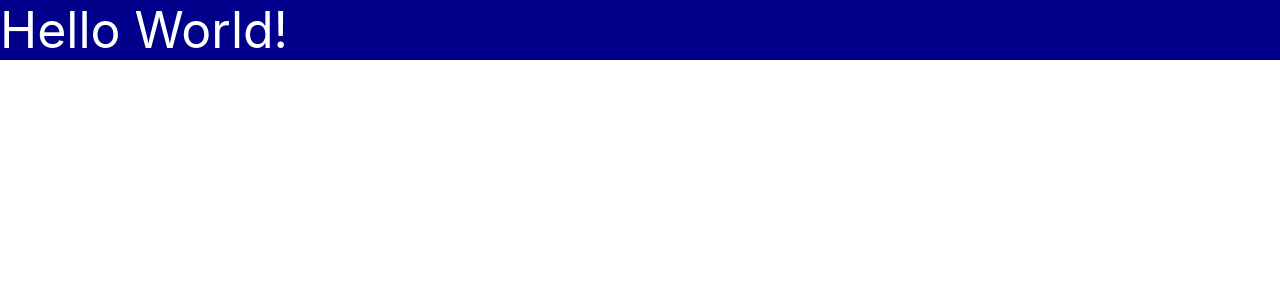
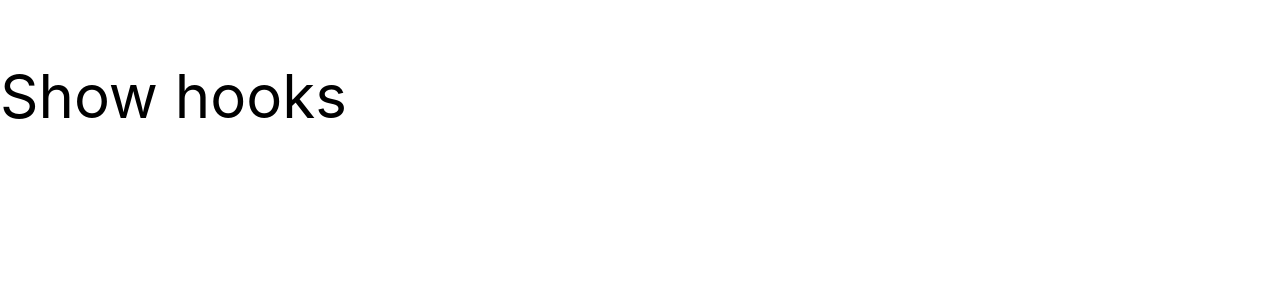
Before and after one commit to Gxelol/Learning-REACT, a React (Create React App) app in the folder learning-hooks/: page / in a window 1280 px wide. Shown: the top 300 px of the page. Built offline with nearby package versions, Linux system fonts and the light colour scheme.

Commit message:
React-hooks flow with console

```diff
--- a/learning-hooks/src/templates/App/index.jsx
+++ b/learning-hooks/src/templates/App/index.jsx
@@ -1,46 +1,72 @@
-import { useDebugValue, useEffect, useState } from 'react';
-import './styles.css';
+import { useEffect, useLayoutEffect, useRef, useState } from 'react';
 
-const useMediaMatch = (queryValue, initialValue = false) => {
-  const [match, setMatch] = useState(initialValue);
+export const ReactHooks = () => {
+  console.log('%cCHILD RENDER STARTING...', 'color: #36c236');
 
-  useDebugValue(`Query: ${queryValue}`, name => {
-    return name + 'modified';
-  })
+  // Lazy Initializer #1
+  const [state1, setState1] = useState(() => {
+    const state = new Date().toLocaleDateString();
+    console.log('%cState Lazy initializer - (useState + InitialValue) = ' + state, 'color: #36c236');
+    return state;
+  });
+  const renders = useRef(0);
 
   useEffect(() => {
-    let isMounted = true;
-    const matchMedia = window.matchMedia(queryValue);
+    console.log('%cuseEffect (UPDATE state1) ' + state1, 'color: #ffed48');
+  }, [state1]);
 
-    const handleChange = () => {
-      if (!isMounted) return;
-      setMatch(!!matchMedia.matches);
-    }
-
-    matchMedia.addEventListener('change', handleChange);
-    setMatch(!!matchMedia.matches);
+  useEffect(() => {
+    console.log('%cuseEffect -> No Dependencies', 'color: #ffed48');
+    renders.current += 1;
 
     return () => {
-      isMounted = false;
-      matchMedia.removeEventListener('change', handleChange);
-    }
-  }, [queryValue])
+      console.log('%cuseEffect (Cleanup) -> No Dependencies', 'color: #ffed48');
+    };
+  });
 
-  return match;
+  useEffect(() => {
+    const listener = () => console.log('Listener...');
+    console.log('%cuseEffect -> Empty dependencies', 'color: #ffed48');
+
+    return () => {
+      console.log('%cuseEffect (Cleanup) -> Empty dependencies', 'color: #ffed48');
+    };
+  }, []);
+
+  useLayoutEffect(() => {
+    console.log('%cuseLayoutEffect', 'color: #ff3a6b');
+
+    return () => {
+      console.log('%cuseLayoutEffect (Cleanup)', 'color: #ff3a6b');
+    };
+  });
+
+  console.log('%cCHILD RENDER ' + renders.current + ' ENDING...', 'color: #36c236');
+  return (
+    <div onClick={() => setState1(new Date().toLocaleString('pt-br'))} style={{ fontSize: '60px' }}>
+      State: {state1}
+    </div>
+  );
 };
 
 export const App = () => {
-  const enormous = useMediaMatch('(min-width: 1280px)');
-  const huge = useMediaMatch('(max-width: 1279px) and (min-width: 980px)');
-  const big = useMediaMatch('(max-width: 979px) and (min-width: 768px)');
-  const medium = useMediaMatch('(max-width: 767px) and (min-width: 321px)');
-  const small = useMediaMatch('(max-width: 320px)');
-  const background = enormous? 'darkblue' : huge? 'yellow' : big? 'red' : medium? 'pink' : small? 'cyan' : null
-  const color = enormous? 'white' : huge? 'white' : big? 'white' : medium? 'white' : small? 'white' : null
+  const renders = useRef(0);
+
+  useEffect(() => {
+    renders.current += 1;
+  });
+
+  console.log(`%cPARENT RENDER ${renders.current} STARTING...`, 'color: #36c236');
+  const [show, setShow] = useState(false);
+  console.log('%cState Initializer - (useState + InitialValue) = ' + show, 'color: #36c236');
+  console.log(`%cPARENT RENDER ${renders.current} ENDING...`, 'color: #36c236');
 
   return (
-    <div style={{fontSize: '50px', background, color}}>
-      Hello World!
+    <div>
+      <p style={{ fontSize: '60px' }} onClick={() => setShow((s) => !s)}>
+        Show hooks
+      </p>
+      {show && <ReactHooks />}
     </div>
-  )
+  );
 };
```
